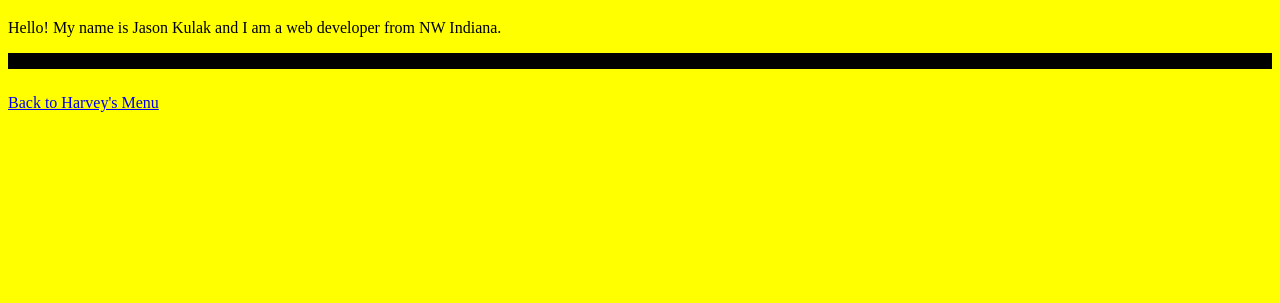
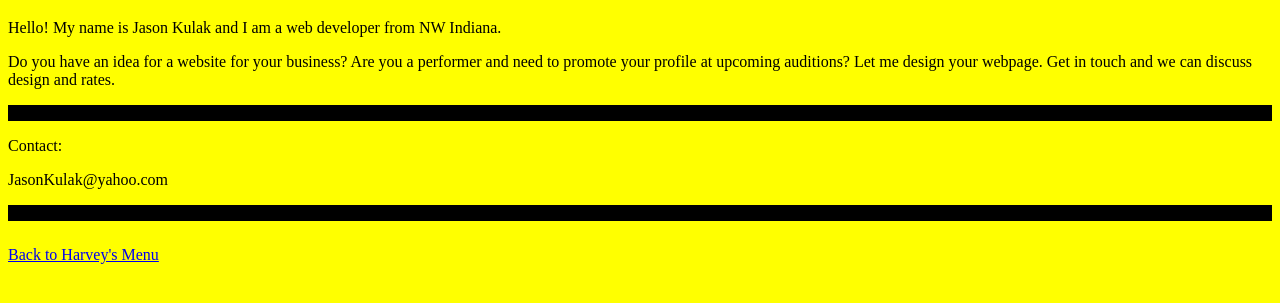
Before and after one commit to JasonKulak/Harveys, a plain HTML site: page public/about.html in a window 1280 px wide. Shown: the part 61-364 px from the top of the page. Drawn offline with Linux system fonts and the light colour scheme; a web font is replaced by a local one.

Commit message:
about me description

```diff
--- a/public/about.html
+++ b/public/about.html
@@ -16,6 +16,14 @@
     </div>
     <div class="about_description">
         <p>Hello!  My name is Jason Kulak and I am a web developer from NW Indiana.</p>
+        <p>Do you have an idea for a website for your business? Are you a performer and need to promote your profile at upcoming auditions? Let me design your webpage. Get in touch and we can discuss design and rates.</p>
+    </div>
+
+    <hr>
+
+    <div>
+        <p>Contact:</p>
+        <p>JasonKulak@yahoo.com</p>
     </div>
 
     <hr>
```
